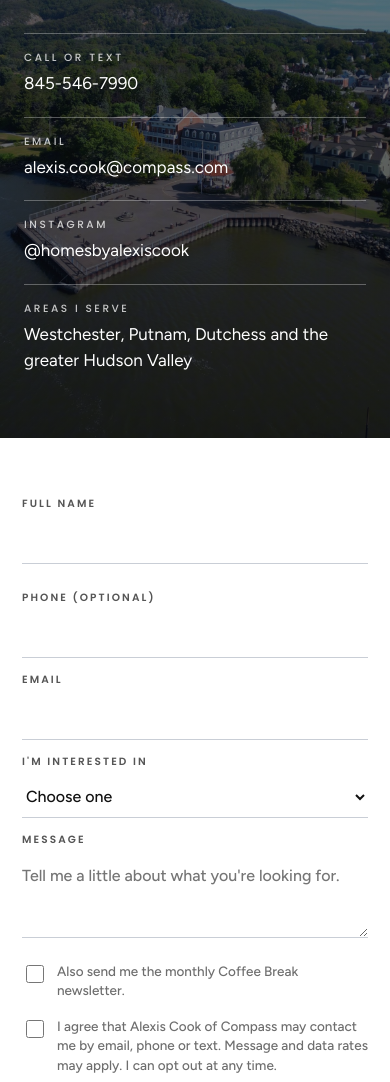
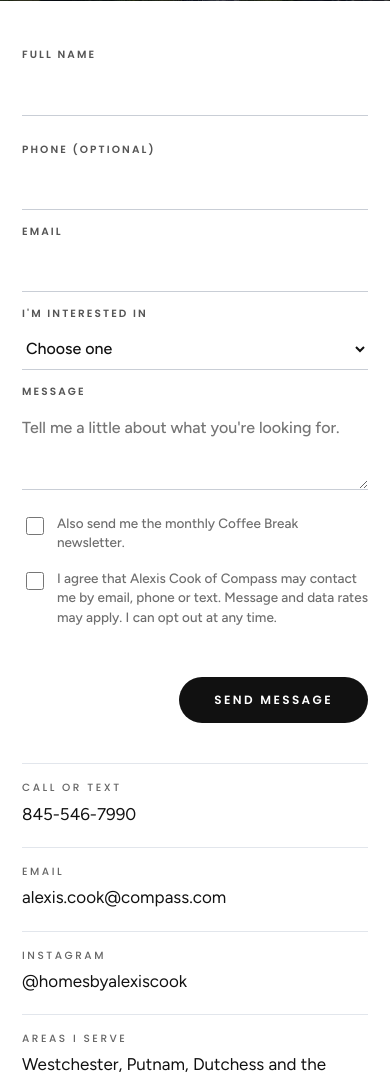
Before and after one commit to alexiscookrealestate/alexis-cook-website, a plain HTML site: page contact.html in a window 390 px wide. Shown: the part 285-1367 px from the top of the page. Drawn offline with nearby package versions, Linux system fonts and the light colour scheme; a web font is replaced by a local one.

Commit message:
lets connect page change

```diff
--- a/contact.html
+++ b/contact.html
@@ -32,7 +32,7 @@
 <section class="cx cxA"><div class="cx-side"><div class="cx-in reveal">
   <h1>Let's talk about<br><em>your next move</em></h1>
   <p>Send me a message and I'll get back to you right away, or reach me directly.</p>
-  <ul class="cx-list">
+  <ul class="cx-list cx-desk">
     <li><span>Call or text</span><a class="call-link" href="sms:+18455467990">845-546-7990</a></li>
     <li><span>Email</span><a href="mailto:alexis.cook@compass.com">alexis.cook@compass.com</a></li>
     <li><span>Instagram</span><a href="https://www.instagram.com/homesbyalexiscook/" target="_blank" rel="noopener">@homesbyalexiscook</a></li>
@@ -54,6 +54,12 @@
       <div class="nav"><button type="submit" class="btn primary" id="c-send">Send message</button></div>
     </form>
     <div class="done" id="c-done" hidden><p class="eyebrow">Message sent</p><h2>Thanks, I'll be in touch soon.</h2><p>I'll get back to you shortly. Need me now? Call or text 845-546-7990.</p></div>
+  <ul class="cx-list cx-mob">
+    <li><span>Call or text</span><a class="call-link" href="sms:+18455467990">845-546-7990</a></li>
+    <li><span>Email</span><a href="mailto:alexis.cook@compass.com">alexis.cook@compass.com</a></li>
+    <li><span>Instagram</span><a href="https://www.instagram.com/homesbyalexiscook/" target="_blank" rel="noopener">@homesbyalexiscook</a></li>
+    <li><span>Areas I serve</span><b>Westchester, Putnam, Dutchess and the greater Hudson Valley</b></li>
+  </ul>
 </div></section>
 </main>
 <footer>
--- a/styles.css
+++ b/styles.css
@@ -935,3 +935,16 @@ footer .call-link:hover span,.contact .call-link:hover span{color:inherit;text-d
 .cx-form .nav{justify-content:flex-start}
 @media (max-width:820px){.cx{grid-template-columns:1fr;min-height:0}.cx-in{padding:64px 24px}.cx-form{padding:44px 22px 64px}}
 .cx-list .call-link{padding:0!important;margin:0!important;background:none!important;border:0!important}
+/* Let's Connect on phones/tablets: short photo banner, form right away, details below */
+.cx-mob{display:none}
+@media (max-width:820px){
+.cxA .cx-side{min-height:0}
+.cx-in{padding:44px 24px 40px}
+.cx h1{font-size:34px;margin-bottom:10px}
+.cx-in>p{margin:0;font-size:15px}
+.cx-desk{display:none}
+.cx-form{padding:32px 22px 56px}
+.cx-mob{display:grid;margin-top:40px;max-width:520px}
+.cx-mob li{border-top-color:#e2e6ec}
+.cx-mob span{color:#666;opacity:1}
+.cx-mob a,.cx-mob b{color:var(--ink)}}
```
